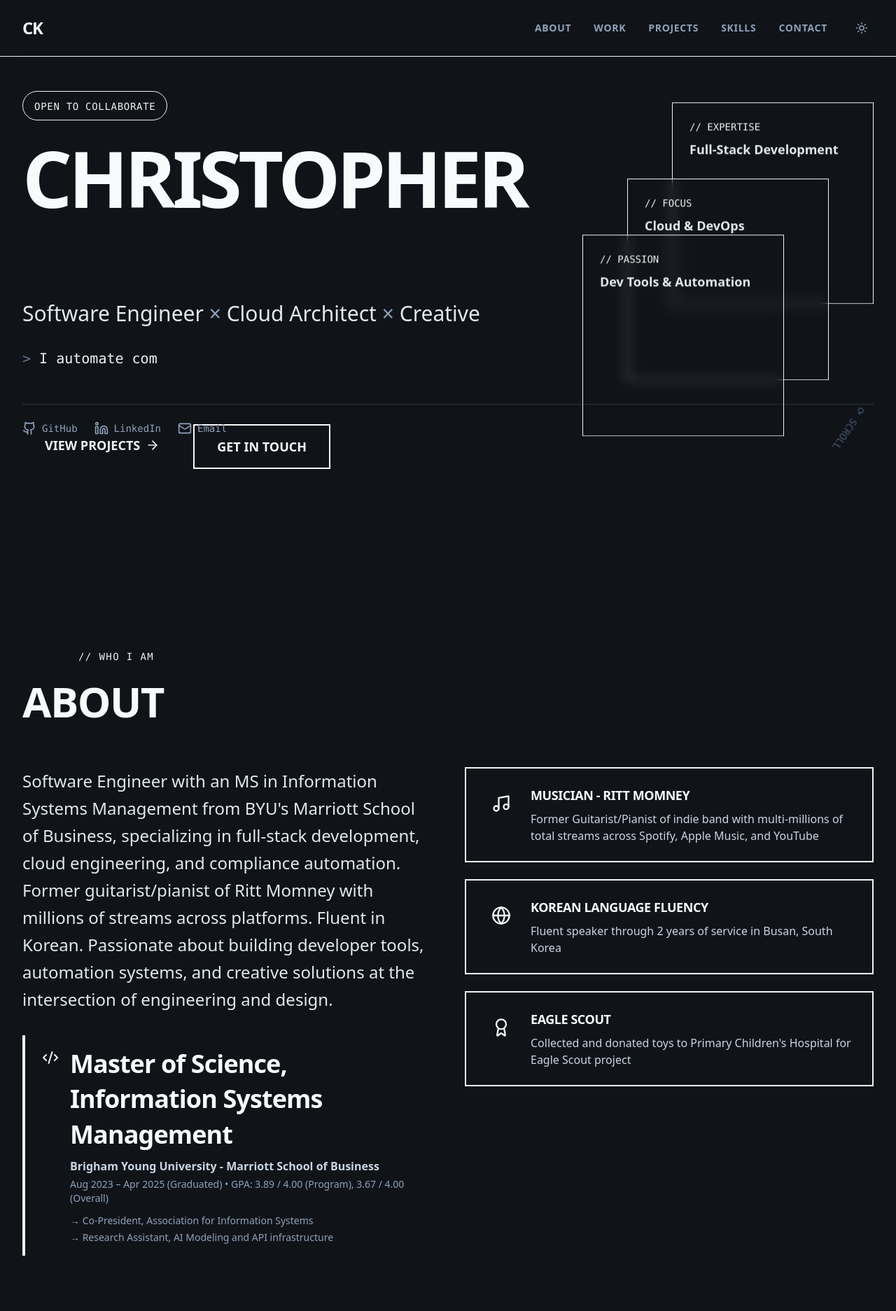
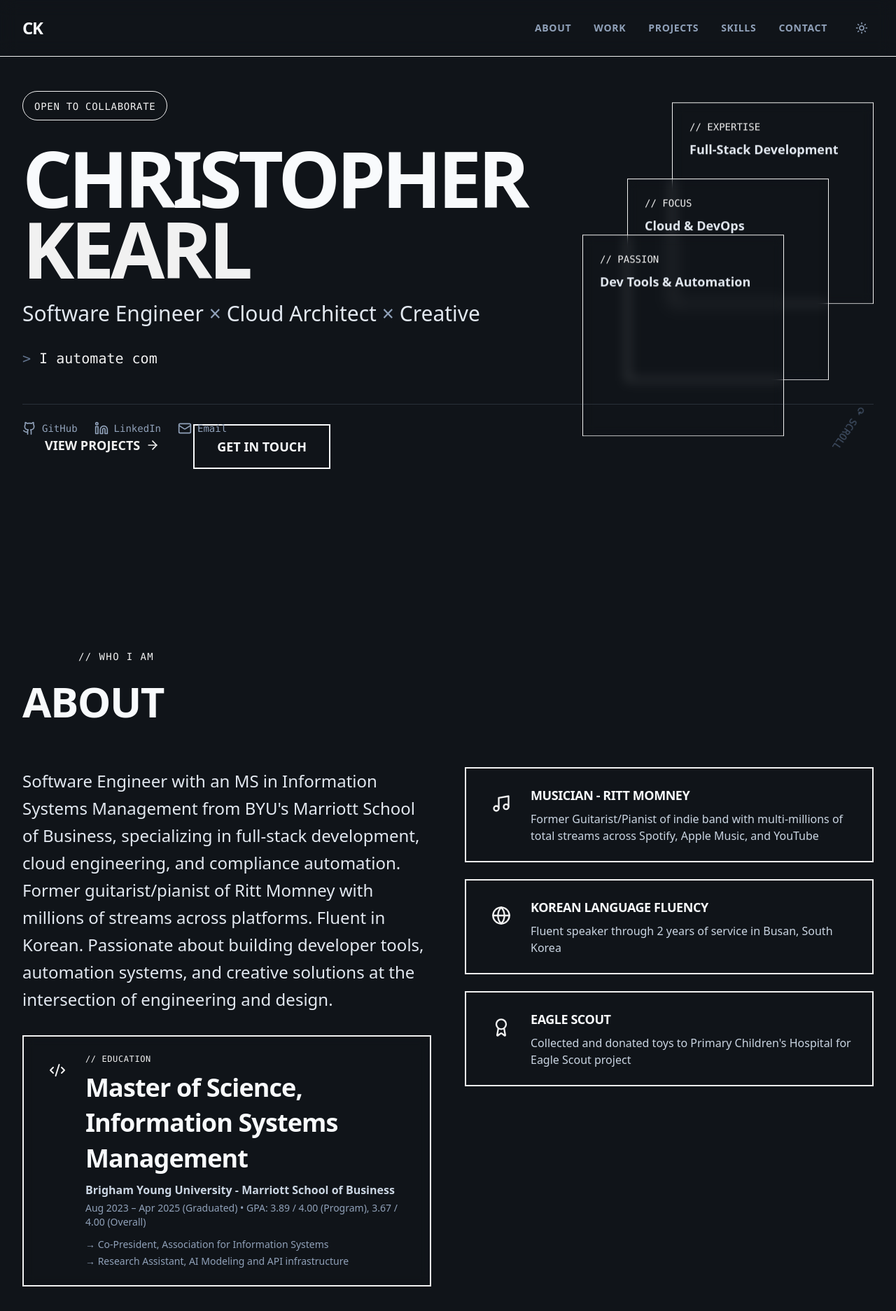
Before and after one commit to ckearl/portfolio-two, a Next.js app: page / in a window 1280 px wide. Shown: the top 1873 px of the page at 70% size. Built offline with nearby package versions, Linux system fonts and the light colour scheme.

Commit message:
skill category labels fade in

```diff
--- a/app/page.tsx
+++ b/app/page.tsx
@@ -6,11 +6,13 @@ import Projects from "@/components/Projects";
 import Skills from "@/components/Skills";
 import Contact from "@/components/Contact";
 import Footer from "@/components/Footer";
+import VerticalNameStamp from "@/components/VerticalNameStamp";
 
 export default function Home() {
   return (
     <main className="min-h-screen">
       <Navigation />
+      <VerticalNameStamp />
       <Hero />
       <About />
       <Experience />
--- a/components/About.tsx
+++ b/components/About.tsx
@@ -59,11 +59,16 @@ export default function About() {
               {personalInfo.bio}
             </p>
 
-            {/* Education Block */}
-            <div className="border-l-4 border-neon-green pl-6 py-4 bg-navy-900/50">
+            {/* Education Block - Hero card style */}
+            <div className="relative border-2 border-neon-green/30 bg-gradient-to-br from-neon-green/10 to-transparent backdrop-blur-sm p-6">
               <div className="flex items-start gap-4">
-                <Code2 className="text-neon-green mt-1 flex-shrink-0" size={24} />
+                <div className="p-3 bg-neon-green/10">
+                  <Code2 className="text-neon-green flex-shrink-0" size={24} />
+                </div>
                 <div>
+                  <p className="text-neon-green font-mono text-xs uppercase tracking-wider mb-2">
+                    // EDUCATION
+                  </p>
                   <h3 className="text-xl font-bold text-slate-50 mb-2">
                     {education.degree}
                   </h3>
--- a/components/Hero.tsx
+++ b/components/Hero.tsx
@@ -115,7 +115,7 @@ export default function Hero() {
                   transition={{ delay: 0.2, duration: 0.6 }}
                 >
                   <span className="text-slate-50 block">CHRISTOPHER</span>
-                  <span className="text-transparent bg-gradient-to-r from-neon-cyan via-neon-green to-neon-cyan bg-clip-text block">
+                  <span className="text-neon-cyan block">
                     KEARL
                   </span>
                 </motion.div>
--- a/components/Skills.tsx
+++ b/components/Skills.tsx
@@ -49,20 +49,41 @@ function CategorySkills({
   skillList,
   scrollProgress,
   cardOffset,
-  totalCards
+  totalCards,
+  categoryIndex
 }: {
   category: string;
   skillList: string[];
   scrollProgress: any;
   cardOffset: number;
   totalCards: number;
+  categoryIndex: number;
 }) {
+  // Animate category title based on first card in category
+  const titleStartProgress = 0.15 + (cardOffset / totalCards) * 0.5;
+  const titleEndProgress = 0.15 + ((cardOffset + 2) / totalCards) * 0.5;
+
+  const titleY = useTransform(
+    scrollProgress,
+    [titleStartProgress, titleEndProgress],
+    [30, 0]
+  );
+
+  const titleOpacity = useTransform(
+    scrollProgress,
+    [titleStartProgress, titleEndProgress],
+    [0, 1]
+  );
+
   return (
     <div>
-      <h3 className="text-2xl md:text-3xl font-black text-slate-50 uppercase mb-6 flex items-center gap-4">
+      <motion.h3
+        style={{ y: titleY, opacity: titleOpacity }}
+        className="text-2xl md:text-3xl font-black text-slate-50 uppercase mb-6 flex items-center gap-4"
+      >
         <span className="text-neon-cyan">///</span>
         {category}
-      </h3>
+      </motion.h3>
 
       <div className="grid grid-cols-2 sm:grid-cols-3 md:grid-cols-4 lg:grid-cols-6 gap-3">
         {skillList.map((skill, idx) => {
@@ -134,6 +155,7 @@ export default function Skills() {
                 scrollProgress={scrollYProgress}
                 cardOffset={cardOffset}
                 totalCards={totalCards}
+                categoryIndex={catIdx}
               />
             );
           })}
--- /dev/null
+++ b/components/VerticalNameStamp.tsx
@@ -0,0 +1,34 @@
+"use client";
+
+import { motion, useScroll, useTransform } from "framer-motion";
+import { useRef } from "react";
+
+export default function VerticalNameStamp() {
+  const ref = useRef(null);
+  const { scrollY } = useScroll();
+
+  // Animation should complete when About section header is in middle of screen
+  // Hero is roughly 100vh, so About header is around 100vh + some padding
+  // Let's say animation completes at around 1200px scroll
+  const y = useTransform(scrollY, [0, 1200], [100, 0]);
+  const opacity = useTransform(scrollY, [0, 600, 1200], [0, 0, 1]);
+  const rotate = useTransform(scrollY, [0, 1200], [0, 90]);
+
+  return (
+    <motion.div
+      ref={ref}
+      style={{ y, opacity, rotate }}
+      className="fixed bottom-8 left-8 z-50 origin-bottom-left"
+    >
+      <div className="flex items-center gap-3">
+        {/* Small line graphic */}
+        <div className="w-8 h-[2px] bg-neon-cyan" />
+
+        {/* Vertical name */}
+        <p className="text-slate-50 font-black text-sm uppercase tracking-[0.3em] whitespace-nowrap">
+          CHRISTOPHER KEARL
+        </p>
+      </div>
+    </motion.div>
+  );
+}
```
